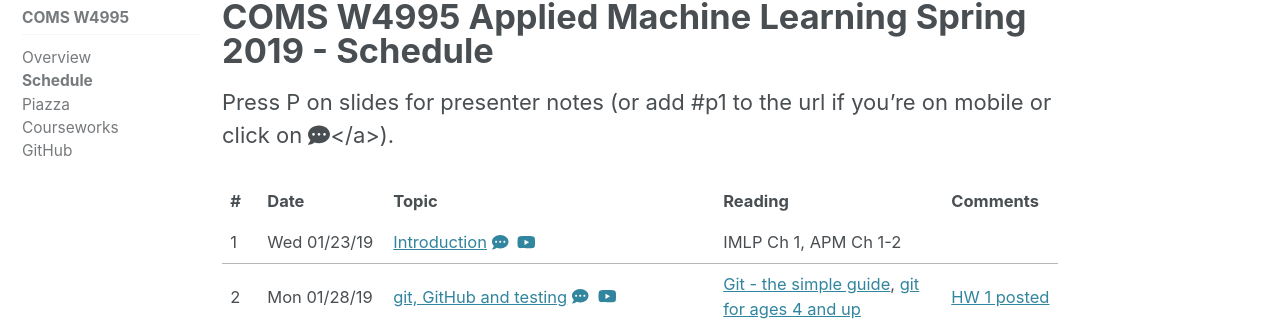
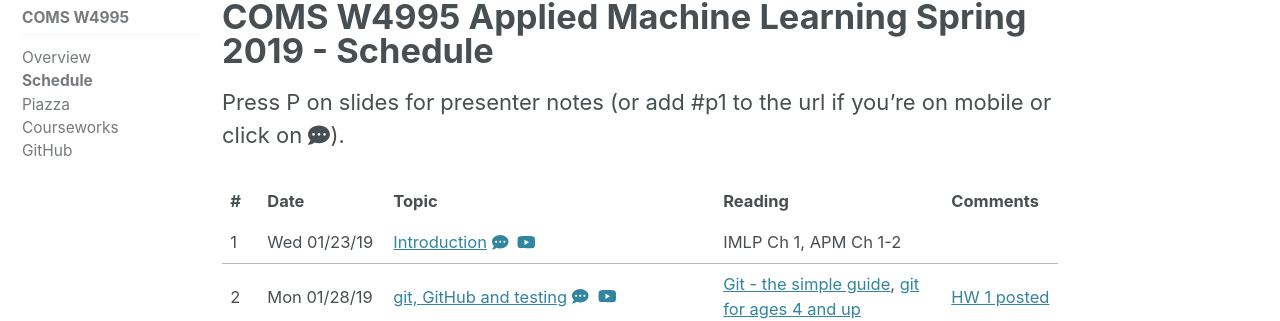
Before and after one commit to amueller/columbia-website, a Jekyll site: the page built from _comsw4995s19/lectures.md, in a window 1280 px wide and 900 px high. Shown: the part 111-432 px from the top of the window. Built offline with Jekyll 4.4.1, drawn with Linux system fonts in a browser that asks for light colours; cached includes are drawn as plain includes; nearby versions of some CDN libraries.

Commit message:
remove spurious a tag

```diff
--- a/_comsw4995s19/lectures.md
+++ b/_comsw4995s19/lectures.md
@@ -7,7 +7,7 @@ sidebar:
   nav: "comsw4995s19"
 ---
 
-Press P on slides for presenter notes (or add #p1 to the url if you're on mobile or click on <i class="fas fa-comment-dots"></i></a>).
+Press P on slides for presenter notes (or add #p1 to the url if you're on mobile or click on <i class="fas fa-comment-dots"></i>).
 
 <div class="schedule">
 <table cellspacing="0" border="0">
```
